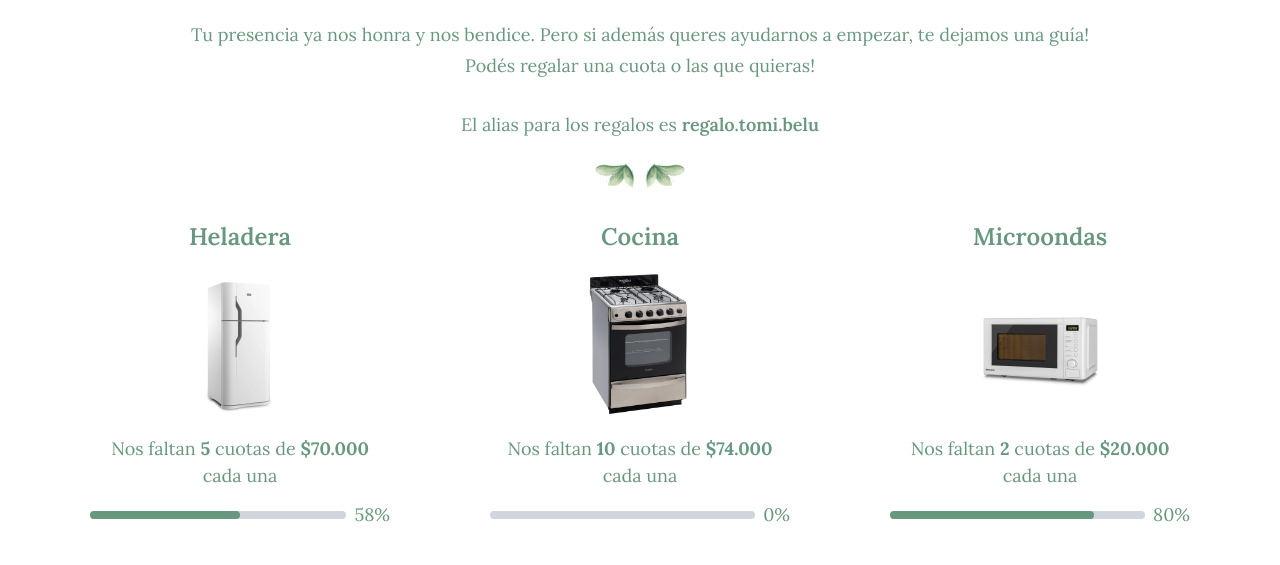
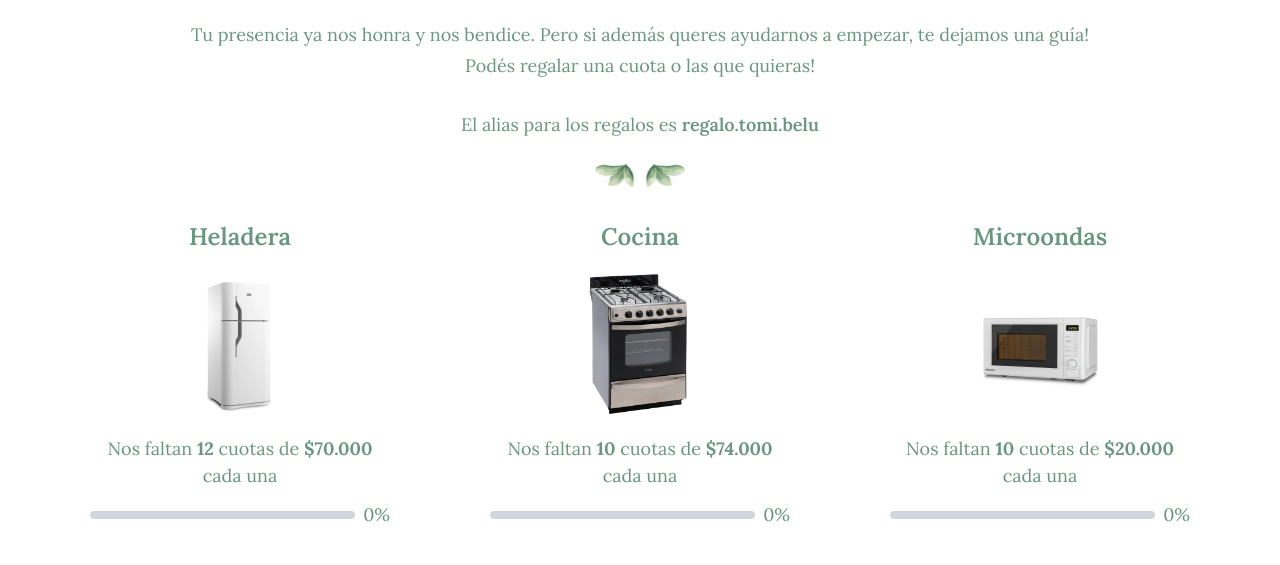
Before and after one commit to BarbaBlanca97/invitacion-belu-y-tomi, a website: page regalos.html in a window 1280 px wide. Shown: the part 190-755 px from the top of the page. Drawn offline with Linux system fonts and the light colour scheme; a web font is replaced by a local one.

Commit message:
reset paid installments

```diff
--- a/regalos.html
+++ b/regalos.html
@@ -46,7 +46,7 @@
                 picture: 'gift-pictures/heladera.jpg',
                 installments: {
                     total: 12,
-                    paid: 7,
+                    paid: 0,
                     amount: '$70.000',
                 }
             },
@@ -64,7 +64,7 @@
                 picture: 'gift-pictures/microondas.jpg',
                 installments: {
                     total: 10,
-                    paid: 8,
+                    paid: 0,
                     amount: '$20.000',
                 }
             },
@@ -73,7 +73,7 @@
                 picture: 'gift-pictures/pava.webp',
                 installments: {
                     total: 5,
-                    paid: 5,
+                    paid: 0,
                     amount: '$10.000',
                 }
             },
@@ -91,7 +91,7 @@
                 picture: 'gift-pictures/aire.jpg',
                 installments: {
                     total: 20,
-                    paid: 20,
+                    paid: 0,
                     amount: '$75.000',
                 }
             },
@@ -109,7 +109,7 @@
                 picture: 'gift-pictures/cama.JPG',
                 installments: {
                     total: 8,
-                    paid: 2,
+                    paid: 0,
                     amount: '$75.000',
                 }
             },
@@ -118,7 +118,7 @@
                 picture: 'gift-pictures/tv.jpg',
                 installments: {
                     total: 12,
-                    paid: 10,
+                    paid: 0,
                     amount: '$58.000',
                 }
             },
```
